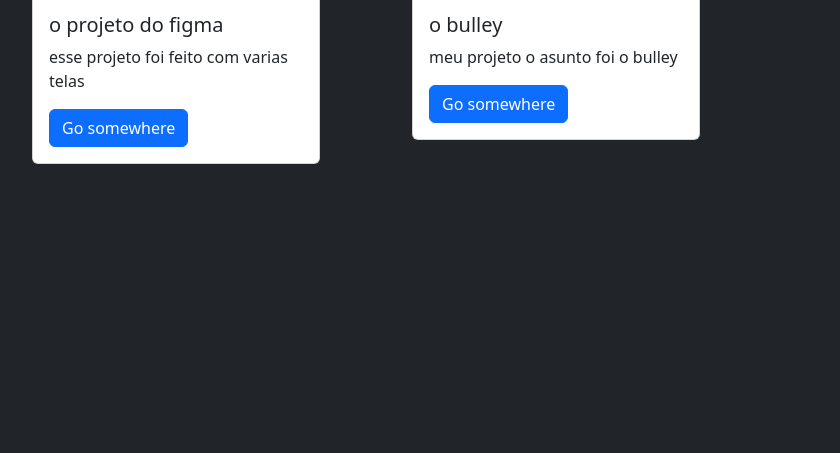
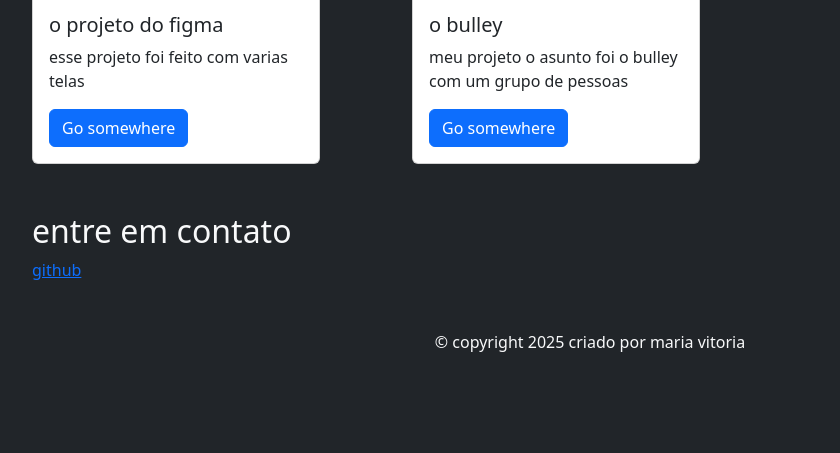
Before and after one commit to mariavitoria1234567/meu-portiforio, a plain HTML site: page index.html in a window 1280 px wide. Shown: the part 281-734 px from the top of the page, without its empty margins (50-890 px from the left). Drawn offline with nearby package versions, Linux system fonts and the light colour scheme.

Commit message:
meu portiforio

```diff
--- a/index.html
+++ b/index.html
@@ -37,7 +37,7 @@
                 <img src="..." class="card-img-top" alt="...">
                 <div class="card-body">
                   <h5 class="card-title">o bulley</h5>
-                  <p class="card-text">meu projeto o asunto foi o bulley</p>
+                  <p class="card-text">meu projeto o asunto foi o bulley com um grupo de pessoas</p>
                   <a href="https://www.figma.com/design/6vSyKWBAPaWFwgDzoxVnkW/Untitled?node-id=0-1&p=f&t=uRvZnhdqUtsoNRIM-0" class="btn btn-primary">Go somewhere</a>
                 </div>
               </div>
@@ -46,4 +46,11 @@
       </div>
   </main>
 
+
+
+  <footer class="container py-5">
+    <h2>entre em contato</h2>
+    <a href="https://github.com/mariavitoria1234567">github</a>
+    <p class="text-center my-5">&copy copyright 2025 criado por maria vitoria</p>
+  </footer>
 </body>
```
